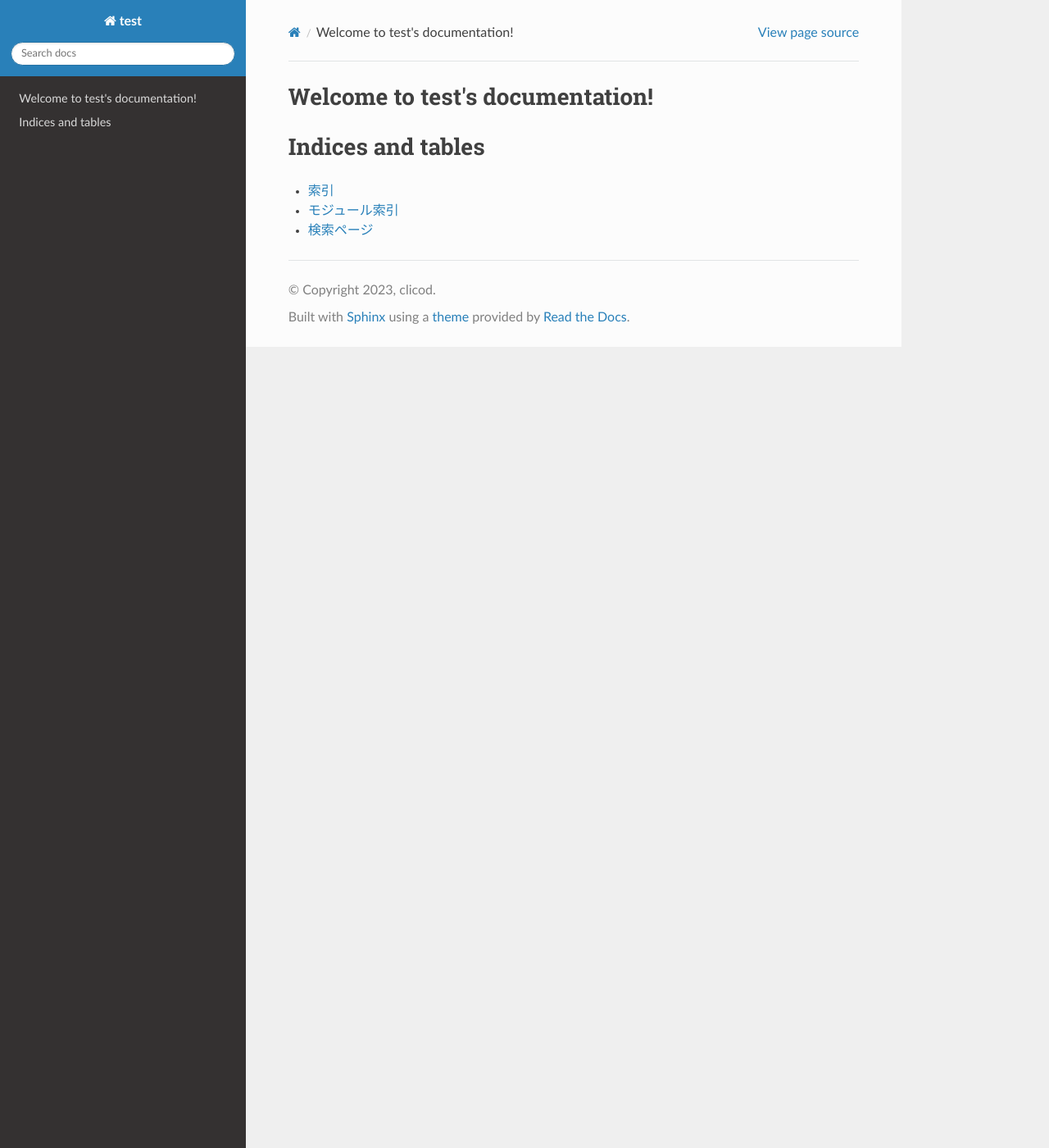
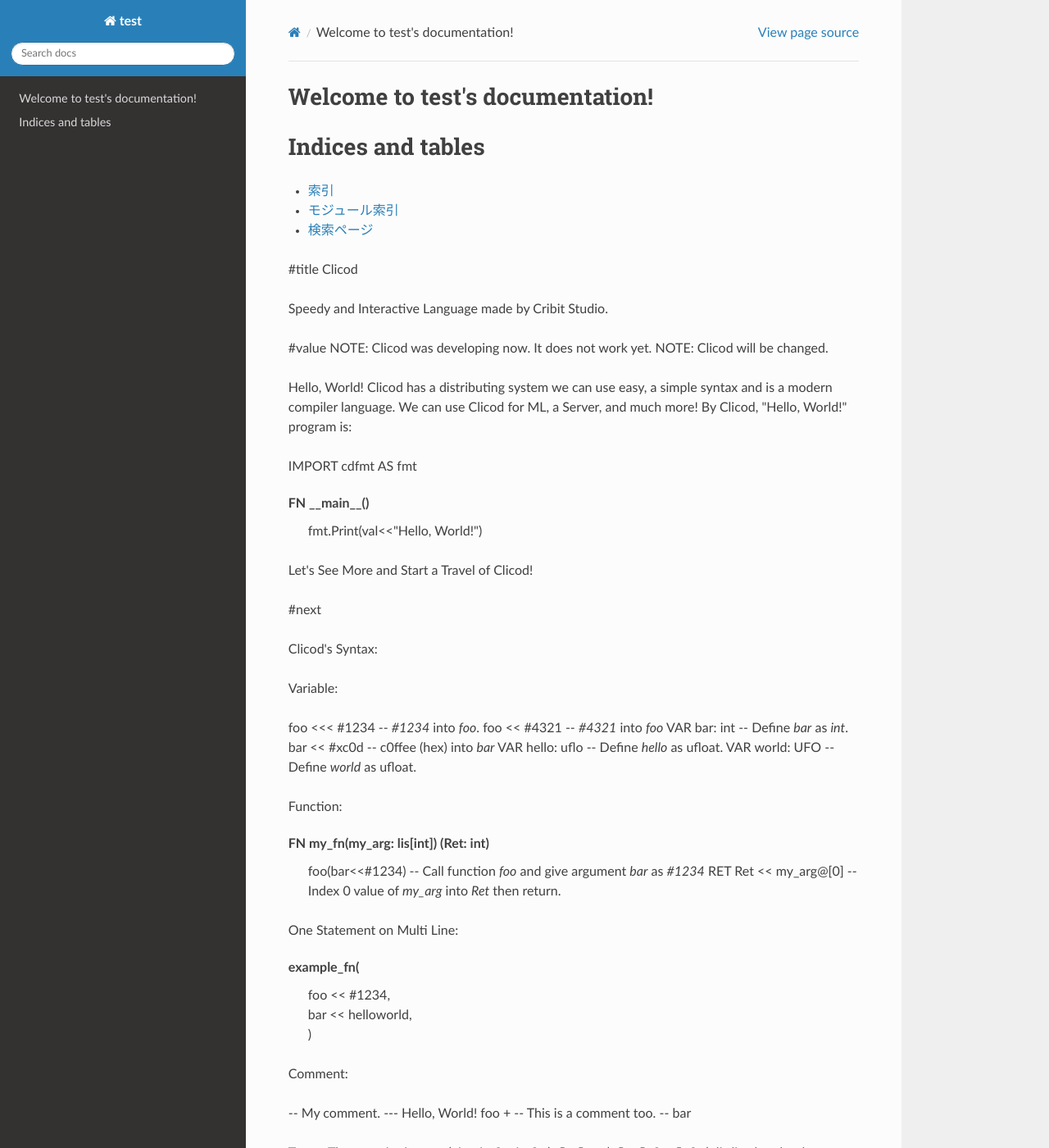
Before and after one commit to cribitstudio2357/test, a Sphinx documentation site: the page built from docs/source/index.rst, in a window 1280 px wide and 1400 px high. Shown: the whole window at 82% size. Built offline with Sphinx 7.4.7 and the Read the Docs theme 2.0.0, drawn with Linux system fonts in a browser that asks for light colours; some of the changed text lies outside the part shown.

Commit message:
Update index.rst

```diff
--- a/docs/source/index.rst
+++ b/docs/source/index.rst
@@ -18,3 +18,73 @@ Indices and tables
 * :ref:`genindex`
 * :ref:`modindex`
 * :ref:`search`
+
+#title Clicod
+
+Speedy and Interactive Language made by Cribit Studio.
+
+#value
+NOTE: Clicod was developing now. It does not work yet.
+NOTE: Clicod will be changed.
+
+Hello, World!
+Clicod has a distributing system we can use easy, a simple syntax and is a modern compiler language.
+We can use Clicod for ML, a Server, and much more!
+By Clicod, "Hello, World!" program is:
+
+IMPORT cdfmt AS fmt
+
+FN __main__()
+  fmt.Print(val<<"Hello, World!")
+
+
+Let's See More and Start a Travel of Clicod!
+
+#next
+
+Clicod's Syntax:
+
+Variable:
+
+foo <<< #1234  -- `#1234` into `foo`.
+foo << #4321  -- `#4321` into `foo`
+VAR bar: int  -- Define `bar` as `int`.
+bar << #xc0d  -- c0ffee (hex) into `bar`
+VAR hello: uflo  -- Define `hello` as ufloat.
+VAR world: UFO  -- Define `world` as ufloat.
+
+
+Function:
+
+FN my_fn(my_arg: lis[int]) (Ret: int)
+  foo(bar<<#1234)  -- Call function `foo` and give argument `bar` as `#1234`
+  RET Ret << my_arg@[0]  -- Index 0 value of `my_arg` into `Ret` then return.
+
+
+One Statement on Multi Line:
+
+example_fn(
+ | foo << #1234,
+ | bar << helloworld,
+ | )
+
+
+Comment:
+
+-- My comment.
+--- Hello, World!
+foo + -- This is a comment too. -- bar
+
+
+Types:
+There are int:integer (uint, int8, uint8...), flo:float (uflo, flo8, uflo8...), lis:list, boo:boolean, dic:dictionary, sto:set, sli:slice, and uniq:unique that we instant to be unique.
+
+Slice:
+We can make slice (type name is `sli`) and slice a list by that.
+For example, this code slices `my_list` by `[#0 ~ #xc0d]`:
+
+my_list@[#0 ~ #xc0d]
+
+This (v) is an example code that deletes #0 to #xc0d with `my_list`
+
+my_list.delete([#0 ~ #xc0d])
```
